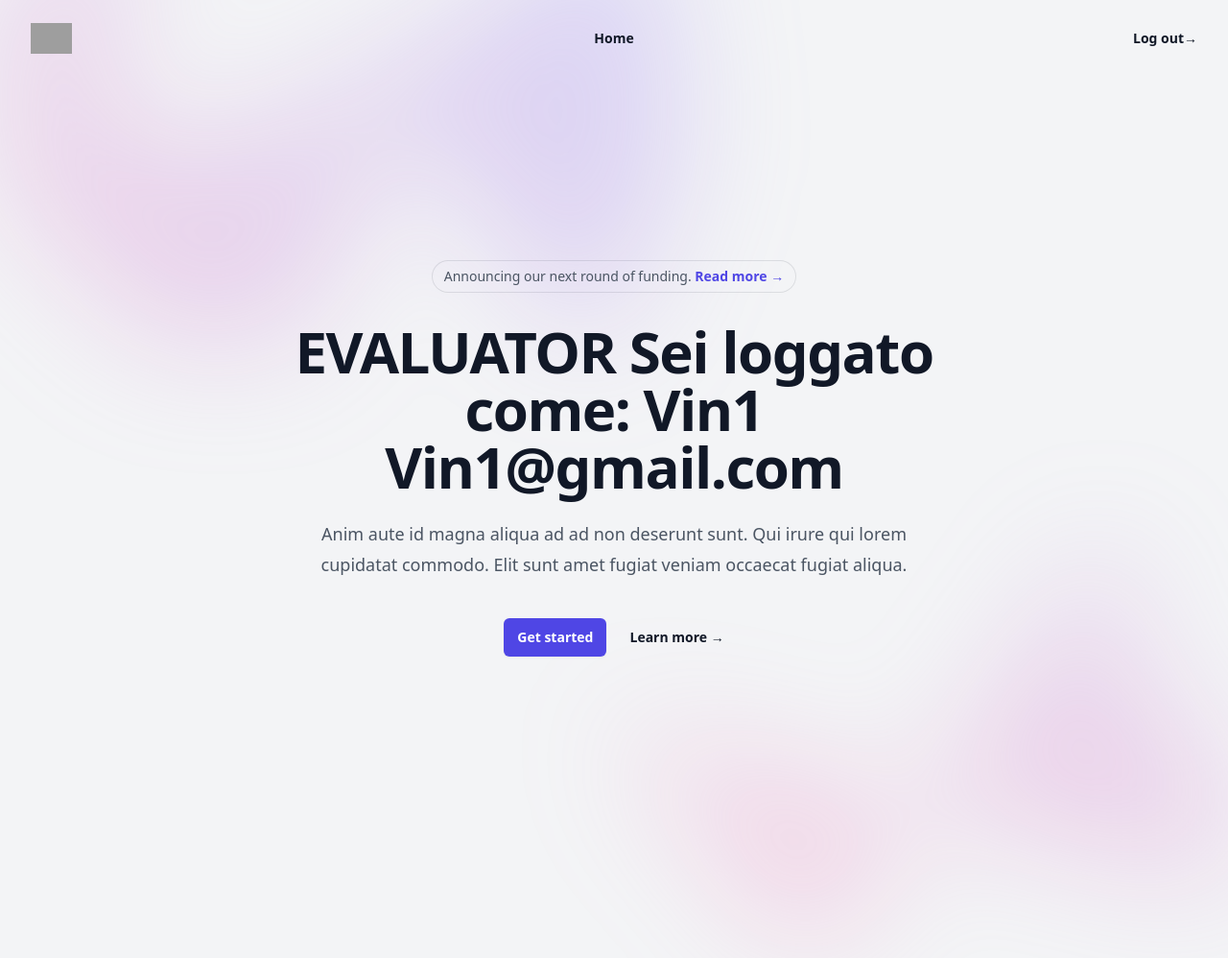
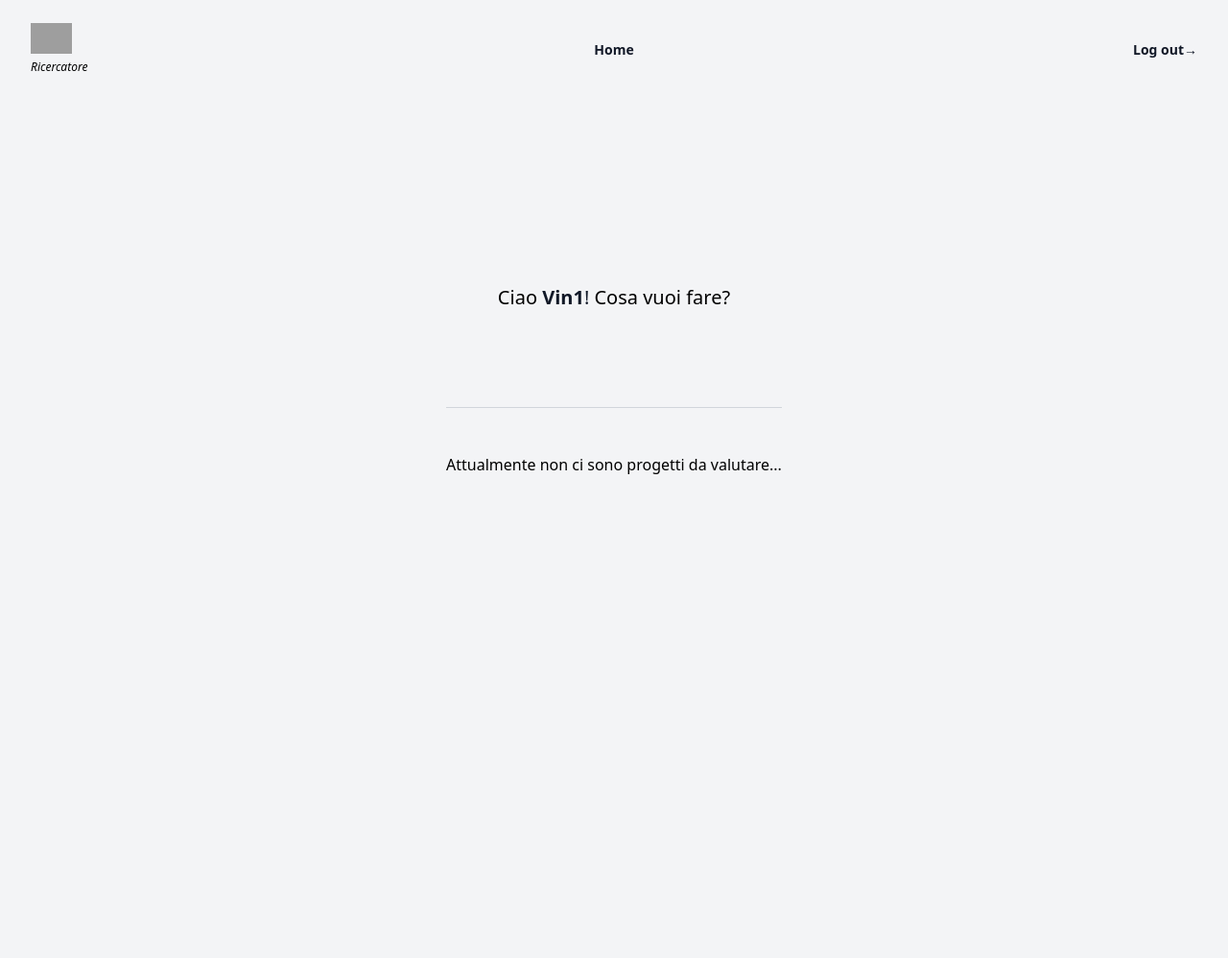
Before and after one commit to NotFiliberto/ResearchManagement, a Flask app: page /evaluator/ in a window 1280 px wide. Shown: the whole page at 96% size. After the commit the page ends 494 px from the top, so only its background shows below. Run offline with Flask 3, Linux system fonts and the light colour scheme; a user stored in the database is signed in; some libraries are stand-ins or nearby versions; grey boxes are pictures that could not be loaded.

Commit message:
feat: evaluator home page with projects

```diff
--- a/website/evaluator.py
+++ b/website/evaluator.py
@@ -3,7 +3,7 @@ from flask_login import login_required, current_user
 
 evaluator = Blueprint('evaluator', __name__)
 
-#TODO route per i projects con def metodi crud:
+# TODO route per i projects con def metodi crud:
 #  create(idProgetto, ricercatore), read(ricercatore, valutatore), update, delete  (crud operations)
 # sempre controllare che chi fa un'operazione debba essere loggato (prima)
 # per fare create -> /root/create : se il metodo è GET reinderizzi sulla pagina createProject.html
@@ -12,7 +12,9 @@ evaluator = Blueprint('evaluator', __name__)
 # tutte  le route sono renderizzate da una cartella apposita fuori da website
 
 # home
+
+
 @evaluator.route('/',  methods=['GET', 'POST'])
 @login_required
 def evaluator_home():
-    return render_template('evaluator/home.html', user=current_user)
+    return render_template('evaluator/home.html', user=current_user, projects=[])
--- a/website/templates/evaluator/home.html
+++ b/website/templates/evaluator/home.html
@@ -1,43 +1,86 @@
-{% extends "base.html" %} {% block title %}Home{% endblock %}
+{% extends "base.html" %} {% block title %}Researcher Home{% endblock %}
+{% block content %}
 
-{% block content %}
-<div class="absolute inset-x-0 -top-40 -z-10 transform-gpu overflow-hidden blur-3xl sm:-top-80"
-    aria-hidden="true">
-    <div class="relative left-[calc(50%-11rem)] aspect-[1155/678] w-[36.125rem] -translate-x-1/2 rotate-[30deg] bg-gradient-to-tr from-[#ff80b5] to-[#9089fc] opacity-30 sm:left-[calc(50%-30rem)] sm:w-[72.1875rem]"
-        style="clip-path: polygon(74.1% 44.1%, 100% 61.6%, 97.5% 26.9%, 85.5% 0.1%, 80.7% 2%, 72.5% 32.5%, 60.2% 62.4%, 52.4% 68.1%, 47.5% 58.3%, 45.2% 34.5%, 27.5% 76.7%, 0.1% 64.9%, 17.9% 100%, 27.6% 76.8%, 76.1% 97.7%, 74.1% 44.1%)">
+<div class="mx-auto max-w-2xl pt-32 sm:pt-48 lg:pt-56 ">
+
+    <div class="text-center w-full mb-20 text-xl">
+        <div class="text-center py-3">
+            {% with messages = get_flashed_messages(with_categories=true) %}
+            {% if messages %}
+            {% for category, message in messages %}
+            {% if category == "error" %}
+            <div class="text-red-400">{{message}}</div>
+            {% elif category == 'success' %}
+            <div class="text-green-400">{{message}}</div>
+            {% endif %}
+            {% endfor %}
+            {% endif %}
+            {% endwith %}
+        </div>
+        <p>
+            Ciao
+            <span class="text-gray-900"> <span class="font-bold">{{user.username}}</span>!
+            </span>Cosa vuoi fare?
+        </p>
     </div>
-</div>
-<div class="mx-auto max-w-2xl py-32 sm:py-48 lg:py-56">
-    <div class="hidden sm:mb-8 sm:flex sm:justify-center">
-        <div
-            class="relative rounded-full px-3 py-1 text-sm leading-6 text-gray-600 ring-1 ring-gray-900/10 hover:ring-gray-900/20">
-            Announcing our next round of funding. <a href="#"
-                class="font-semibold text-indigo-600"><span class="absolute inset-0"
-                    aria-hidden="true"></span>Read more <span aria-hidden="true">&rarr;</span></a>
+
+
+    <div class="px-4 py-5 sm:px-6">
+        <!-- Heading progetti -->
+
+
+        <div class="relative">
+            <div class="absolute inset-0 flex items-center"
+                aria-hidden="true">
+                <div class="w-full border-t border-gray-300"></div>
+            </div>
         </div>
-    </div>
-    <div class="text-center">
-        <h1 class="text-4xl font-bold tracking-tight text-gray-900 sm:text-6xl">EVALUATOR Sei loggato come:
-            {{user.username}}
-            {{user.email}}
-        </h1>
-        <p class="mt-6 text-lg leading-8 text-gray-600">Anim aute id magna aliqua ad ad non deserunt
-            sunt. Qui
-            irure qui lorem cupidatat commodo. Elit sunt amet fugiat veniam occaecat fugiat aliqua.</p>
-        <div class="mt-10 flex items-center justify-center gap-x-6">
-            <a href="#"
-                class="rounded-md bg-indigo-600 px-3.5 py-2.5 text-sm font-semibold text-white shadow-sm hover:bg-indigo-500 focus-visible:outline focus-visible:outline-2 focus-visible:outline-offset-2 focus-visible:outline-indigo-600">Get
-                started</a>
-            <a href="#"
-                class="text-sm font-semibold leading-6 text-gray-900">Learn more <span aria-hidden="true">→</span></a>
+        <div class="py-12" />
+
+        <div class="">
+            <ul>
+                {% if projects|length == 0 %}
+                <p>Attualmente non ci sono progetti da valutare...</p>
+                {% endif %}
+                {% for project in projects %}
+                <li
+                    class="overflow-hidden rounded-md bg-white px-6 py-4 shadow hover:bg-gray-100 hover:cursor-pointer mb-2">
+                    <div>
+                        <div class="sm:flex sm:items-baseline sm:justify-between">
+                            <div class="sm:w-0 sm:flex-1">
+                                <h1 id="message-heading"
+                                    class="text-base font-semibold leading-6 text-indigo-600">{{project.name}}
+                                </h1>
+                                <p class="mt-1 truncate text-sm text-gray-500 inline">{{project.description}}</p>
+                            </div>
+
+                            <div
+                                class="mt-4 flex items-center justify-between sm:ml-6 sm:mt-0 sm:flex-shrink-0 sm:justify-start">
+
+                                {% if project.status == project_states.NOT_APPROVED %}
+                                <span
+                                    class="inline-flex items-center rounded-full bg-red-50 px-2 py-1 text-xs font-medium text-red-700 ring-1 ring-inset ring-red-600/20">Non
+                                    approvato</span>
+                                {% elif project.status == project_states.REQUIRES_CHANGES %}
+                                <span
+                                    class="inline-flex items-center rounded-full bg-yellow-50 px-2 py-1 text-xs font-medium text-yellow-700 ring-1 ring-inset ring-yellow-600/20">Richiede
+                                    modifiche</span>
+                                {% elif project.status == project_states.SUBMITTED_FOR_EVALUATION %}
+                                <span
+                                    class="inline-flex items-center rounded-full bg-gray-50 px-2 py-1 text-xs font-medium text-gray-700 ring-1 ring-inset ring-gray-600/20">In
+                                    attesa</span>
+                                {% elif project.status == project_states.APPROVED %}
+                                <span
+                                    class="inline-flex items-center rounded-full bg-green-50 px-2 py-1 text-xs font-medium text-green-700 ring-1 ring-inset ring-green-600/20">Approvato</span>
+                                {% endif %}
+                            </div>
+                        </div>
+                    </div>
+                </li>
+                {% endfor %}
+            </ul>
         </div>
     </div>
 </div>
-<div class="absolute inset-x-0 top-[calc(100%-13rem)] -z-10 transform-gpu overflow-hidden blur-3xl sm:top-[calc(100%-30rem)]"
-    aria-hidden="true">
-    <div class="relative left-[calc(50%+3rem)] aspect-[1155/678] w-[36.125rem] -translate-x-1/2 bg-gradient-to-tr from-[#ff80b5] to-[#9089fc] opacity-30 sm:left-[calc(50%+36rem)] sm:w-[72.1875rem]"
-        style="clip-path: polygon(74.1% 44.1%, 100% 61.6%, 97.5% 26.9%, 85.5% 0.1%, 80.7% 2%, 72.5% 32.5%, 60.2% 62.4%, 52.4% 68.1%, 47.5% 58.3%, 45.2% 34.5%, 27.5% 76.7%, 0.1% 64.9%, 17.9% 100%, 27.6% 76.8%, 76.1% 97.7%, 74.1% 44.1%)">
-    </div>
-</div>
-</div>
+
 {% endblock %}
--- a/website/templates/researcher/header.html
+++ b/website/templates/researcher/header.html
@@ -8,6 +8,7 @@
                 <img class="h-8 w-auto"
                     src="https://tailwindui.com/img/logos/mark.svg?color=indigo&shade=600"
                     alt="">
+                <span class="italic text-xs">Ricercatore</span>
             </a>
         </div>
         <!-- TODO: fix mobile navbar toggle -->
```
Also changed, not shown: website/templates/evaluator/header.html (+6 -17 lines).
